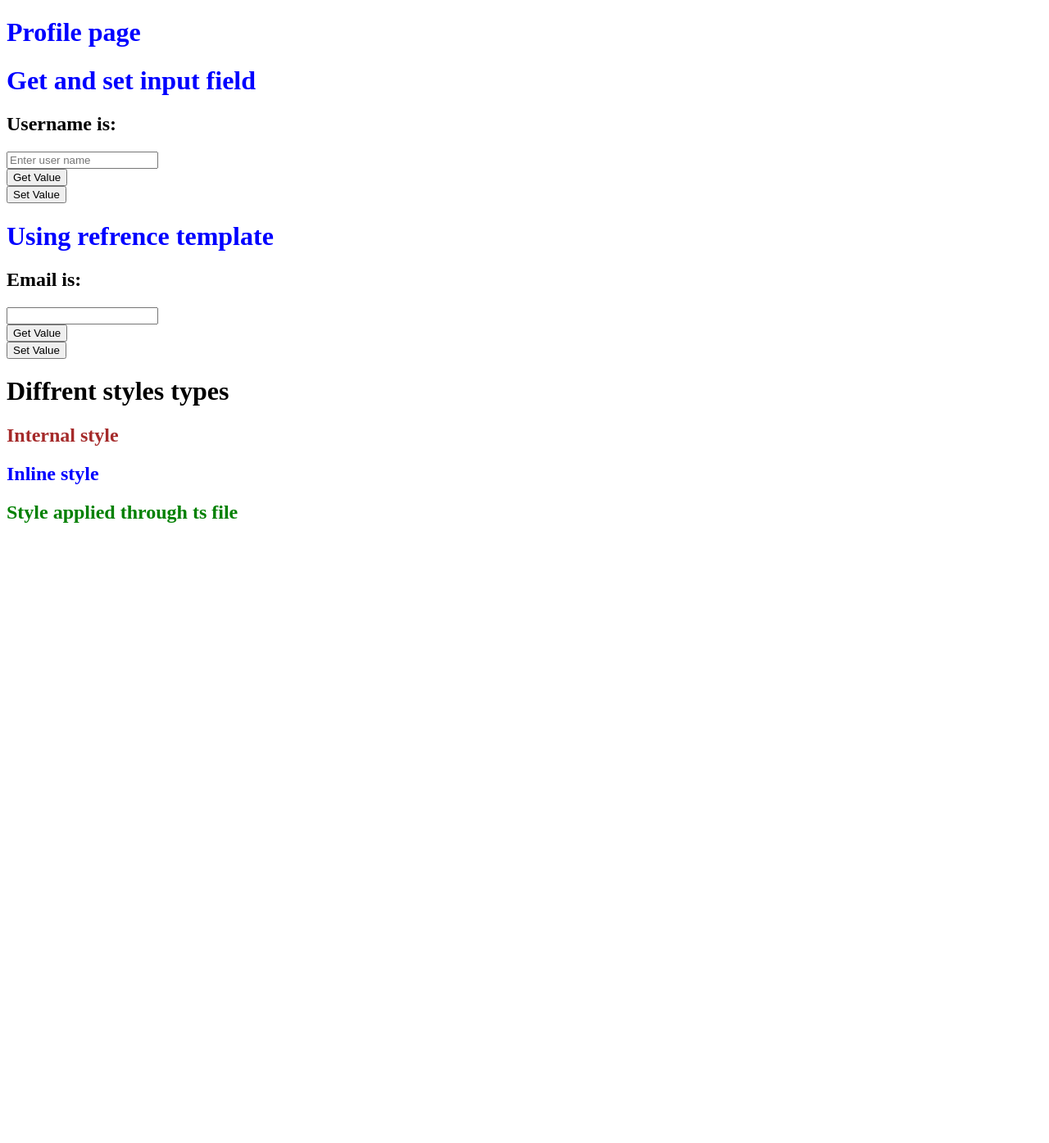
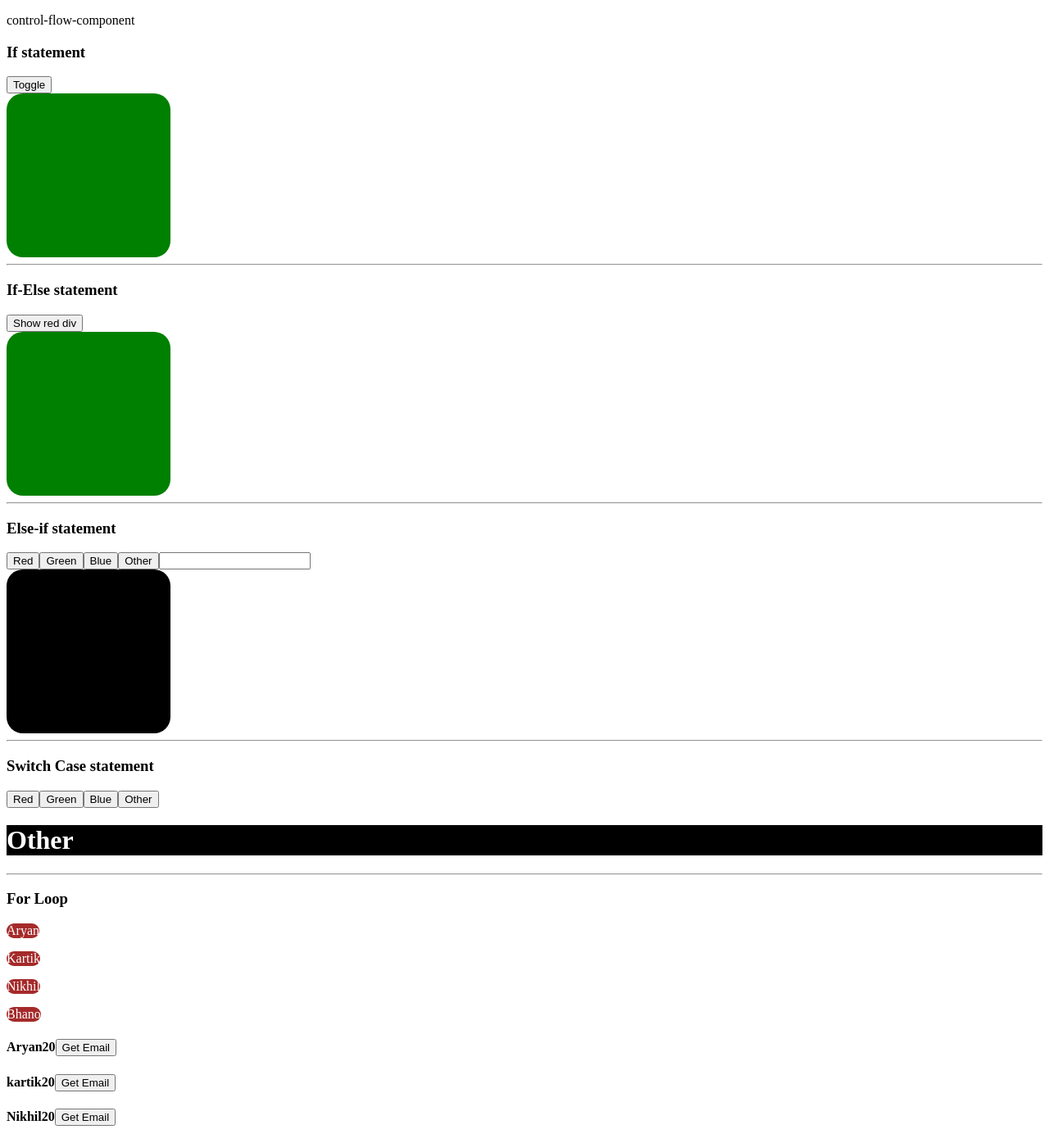
Before and after one commit to AryanNai08/Angular-Tutorial, an Angular app: page / in a window 1280 px wide. Shown: the whole page at 82% size. Before the commit the page ends 800 px from the top, so only its background shows below. Built offline with nearby package versions, Linux system fonts and the light colour scheme.

Commit message:
(angular):-control flow

```diff
--- a/src/app/app.html
+++ b/src/app/app.html
@@ -11,9 +11,12 @@
  <!-- <app-login></app-login> -->
 
  <!-- custom component -->
- <app-profile></app-profile>
+ <!-- <app-profile></app-profile> -->
 
  <!-- <app-countercomponent></app-countercomponent> -->
 
  <!-- styles -->
-  <app-style-operater-componenet></app-style-operater-componenet>
+  <!-- <app-style-operater-componenet></app-style-operater-componenet> -->
+
+<!-- control flow -->
+<app-control-flow-component></app-control-flow-component>
--- a/src/app/app.ts
+++ b/src/app/app.ts
@@ -5,10 +5,11 @@ import { ProfileComponenet } from './profile/profile';
 import { count } from 'rxjs';
 import { Countercomponent } from './countercomponent/countercomponent';
 import { StyleOperaterComponenet } from './style-operater-componenet/style-operater-componenet';
+import { ControlFlowComponent } from './control-flow-component/control-flow-component';
 
 @Component({
   selector: 'app-root',
-  imports: [RouterOutlet,Login,ProfileComponenet,Countercomponent,StyleOperaterComponenet],
+  imports: [RouterOutlet,Login,ProfileComponenet,Countercomponent,StyleOperaterComponenet,ControlFlowComponent],
   templateUrl: './app.html',
   styleUrl: './app.css'
 })
--- /dev/null
+++ b/src/app/control-flow-component/control-flow-component.html
@@ -0,0 +1,77 @@
+<p>control-flow-component</p>
+
+<h3>If statement</h3>
+<button (click)="toggle()">Toggle</button>
+@if(display){
+    <div style="width: 200px; height: 200px; background-color: green; border-radius: 20px;"></div>
+}
+
+<hr>
+<h3>If-Else statement</h3>
+<button (click)="toggleDiv()">{{toggled?'Show red div':'show green div'}}</button>
+@if(toggled){
+    <div style="width: 200px; height: 200px; background-color: green; border-radius: 20px;"></div>
+}
+@else{
+    <div style="width: 200px; height: 200px; background-color: red; border-radius: 20px;"></div>
+}
+
+<hr>
+<h3>Else-if statement</h3>
+<button (click)="HandleColor(1)">Red</button>
+<button (click)="HandleColor(2)">Green</button>
+<button (click)="HandleColor(3)">Blue</button>
+<button (click)="HandleColor(0)">Other</button>
+<input type="number" (input)="HandleEvent($event)">
+
+@if(color==1){
+    <div style="height: 200px; width: 200px; border-radius: 20px; background-color: red;"></div>
+}
+@else if(color==2){
+        <div style="height: 200px; width: 200px; border-radius: 20px; background-color: green;"></div>
+}
+@else if(color==3){
+        <div style="height: 200px; width: 200px; border-radius: 20px; background-color: blue;"></div>
+}
+@else{
+        <div style="height: 200px; width: 200px; border-radius: 20px; background-color: black;"></div>
+}
+
+<hr>
+<h3>Switch Case statement</h3>
+<button (click)="HandleColorSwtich('red')">Red</button>
+<button (click)="HandleColorSwtich('green')">Green</button>
+<button (click)="HandleColorSwtich('blue')">Blue</button>
+<button (click)="HandleColorSwtich('other')">Other</button>
+
+@switch(switchcolor){
+    @case('red'){
+        <h1 style="background-color: red; color: white;">Red</h1>
+    }
+    @case('green'){
+        <h1 style="background-color: green; color: white;">Green</h1>
+    }
+    @case('blue'){
+        <h1 style="background-color: blue; color: white;">Blue</h1>
+    }
+    @default{
+        <h1 style="background-color: black; color: white;">Other</h1>
+    }
+}
+
+<hr>
+<h3>For Loop</h3>
+@for(user of users;track user){
+    <p style="height:fit-content; width:fit-content; border-radius: 10px; background-color:brown; color: white;">{{user}}</p>
+}
+
+@for(student of students;track student.email){
+    <h4>
+        <span>{{student.name}}</span>
+        <span>{{student.age}}</span>
+        <button (click)="getmail(student.email)">Get Email</button>
+        @if(email== student.email){
+        <span>{{student.email}}</span>
+        }
+    </h4>
+}
--- /dev/null
+++ b/src/app/control-flow-component/control-flow-component.ts
@@ -0,0 +1,43 @@
+import { SafePropertyRead } from '@angular/compiler';
+import { Component } from '@angular/core';
+import { email } from '@angular/forms/signals';
+
+@Component({
+  selector: 'app-control-flow-component',
+  imports: [],
+  templateUrl: './control-flow-component.html',
+  styleUrl: './control-flow-component.css',
+})
+export class ControlFlowComponent {
+  display=true;
+  toggled=true;
+  toggle(){
+    this.display=!this.display;
+  }
+  toggleDiv(){
+    this.toggled=!this.toggled;
+  }
+  color=0;
+  HandleColor(color:number){
+    this.color=color;
+  }
+  HandleEvent(event:Event){
+    this.color=parseInt((event.target as HTMLInputElement).value);
+  }
+
+  switchcolor="black"
+  HandleColorSwtich(switchcolor:string){
+    this.switchcolor=switchcolor;
+  }
+
+  users:string[]=["Aryan","Kartik","Nikhil","Bhano"];
+  students=[
+    {name:'Aryan',email:'aryannai941@',age:20},
+    {name:'kartik',email:'kartik87@',age:20},
+    {name:'Nikhil',email:'nikhil@',age:20},
+  ]
+  email="";
+  getmail(email:string){
+    this.email=email;
+  }
+}
```
Also changed, not shown: src/app/control-flow-component/control-flow-component.css (added), 1 other file (tests, documents, lock files or other folders).
